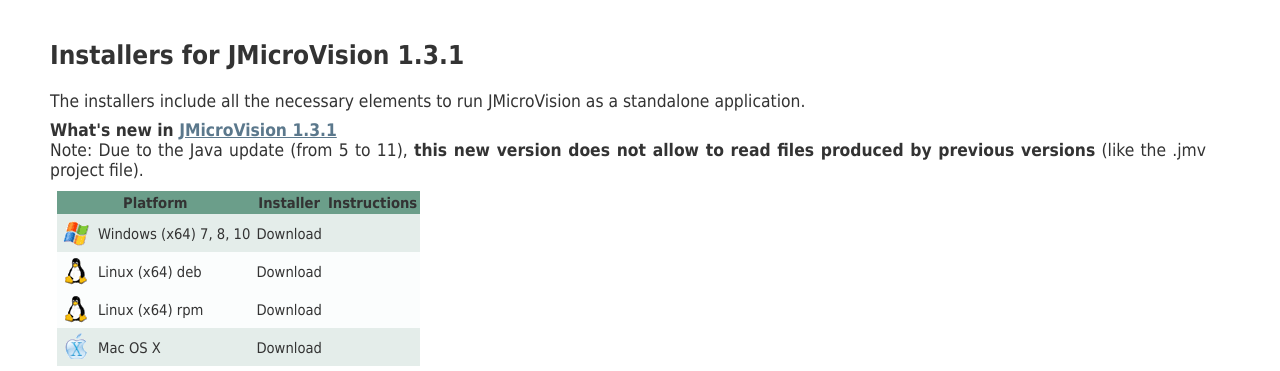
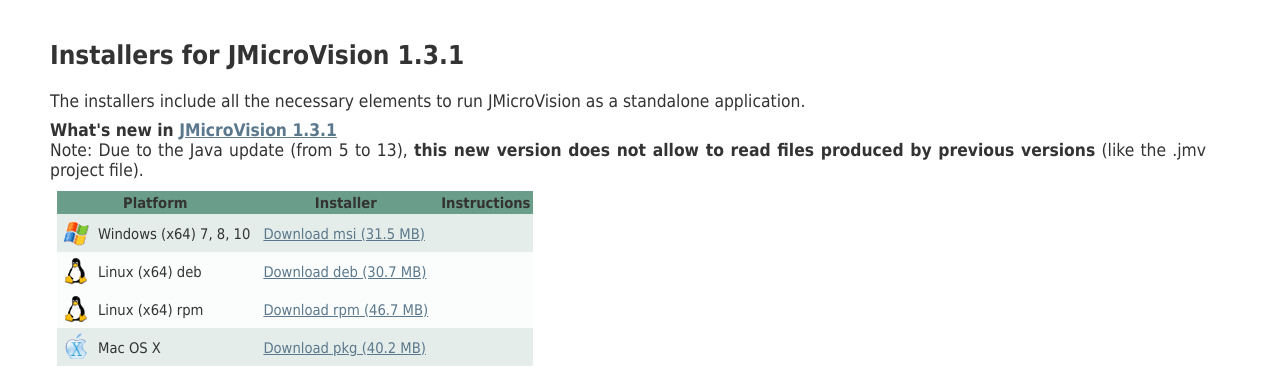
Before and after one commit to JMicroVision/JMicroVision.github.io, a plain HTML site: page download.htm in a window 1280 px wide. Shown: the part 585-956 px from the top of the page. Drawn offline with Linux system fonts and the light colour scheme.

Commit message:
Add release to download

```diff
--- a/download.htm
+++ b/download.htm
@@ -86,7 +86,7 @@
       <h2>Installers for JMicroVision 1.3.1</h2>
       <p>The installers include all the necessary elements to run JMicroVision as a standalone application.</p>
       <p>	<b>What's new in <a href="https://github.com/JMicroVision/jmicrovision/blob/master/CHANGELOG.md" target="_blank">JMicroVision 1.3.1</a></b>
-      <br>Note: Due to the Java update (from 5 to 11), <b>this new version does not allow to read files produced by previous versions</b> (like the .jmv project file).</p>
+      <br>Note: Due to the Java update (from 5 to 13), <b>this new version does not allow to read files produced by previous versions</b> (like the .jmv project file).</p>
 
       <table border="0" cellpadding="3" cellspacing="0" class="tableItem">
         <tr bgcolor="#6B9E8A">
@@ -97,25 +97,25 @@
         <tr bgcolor="#E4EDEA">
           <td align="center"><img src="images/win1.gif" width="32" height="32"></td>
           <td align="left">Windows (x64) 7, 8, 10</td>
-          <td align="left">Download</td>
+          <td align="left"><a href="https://github.com/JMicroVision/jmicrovision/releases/download/v1.3.1/JMicroVision-1.3.1.msi">Download msi (31.5 MB)</a></td>
           <td align="left"> </td>
         </tr>
         <tr bgcolor="#FBFDFD">
           <td align="center"><img src="images/linux1.gif" width="32" height="32"></td>
           <td align="left">Linux (x64) deb</td>
-          <td align="left">Download</td>
+          <td align="left"><a href="https://github.com/JMicroVision/jmicrovision/releases/download/v1.3.1/jmicrovision-1.3.1.deb">Download deb (30.7 MB)</a></td>
           <td align="left"> </td>
         </tr>
        <tr bgcolor="#FBFDFD">
           <td align="center"><img src="images/linux1.gif" width="32" height="32"></td>
           <td align="left">Linux (x64) rpm</td>
-          <td align="left">Download</td>
+          <td align="left"><a href="https://github.com/JMicroVision/jmicrovision/releases/download/v1.3.1/jmicrovision-1.3.1-1.x86_64.rpm">Download rpm (46.7 MB)</a></td>
           <td align="left"> </td>
         </tr>
         <tr bgcolor="#E4EDEA">
           <td align="center"><img src="images/macX1.gif" width="32" height="32"></td>
           <td align="left">Mac OS X</td>
-          <td align="left">Download</td>
+          <td align="left"><a href="https://github.com/JMicroVision/jmicrovision/releases/download/v1.3.1/JMicroVision-1.3.1.pkg">Download pkg (40.2 MB)</a></td>
           <td align="left"> </td>
         </tr>
       </table>
```
Also changed, not shown: contact.htm (+1 -0 lines).
